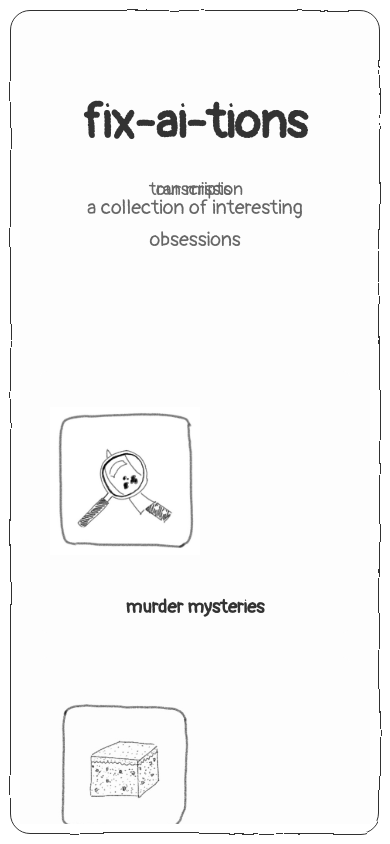
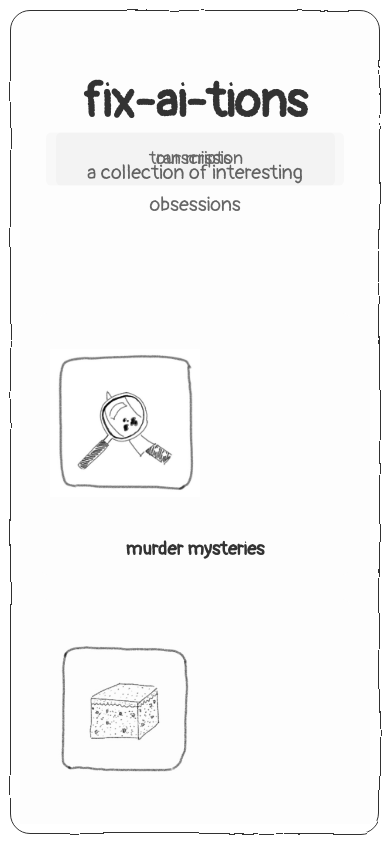
Before and after one commit to singhh5050/fixaitions, a website: page index.html in a window 390 px wide. Drawn offline with Linux system fonts and the light colour scheme.

Commit message:
one last attempt at non-overlapping text

```diff
--- a/index.html
+++ b/index.html
@@ -115,8 +115,8 @@
     <div class="content-area">
         <div class="container">
             <div class="header">
-                <h1 style="padding: 15px 0; margin: 15px 0;">fix-ai-tions</h1>
-                <p style="margin-bottom: 25px;">a collection of interesting obsessions</p>
+                <h1 style="padding: 8px 0; margin: 8px 0;">fix-ai-tions</h1>
+                <p style="margin-bottom: 15px;">a collection of interesting obsessions</p>
                 <div class="nav-container">
                     <a href="our-mission.html" class="mission-link nav-links">our mission</a>
                     <a href="transcripts.html" class="transcripts-link nav-links">transcripts</a>
--- a/responsive.css
+++ b/responsive.css
@@ -71,13 +71,13 @@
     }
 
     .header {
-        padding: 15px 0 25px; /* Adjust padding for smaller screens */
+        padding: 8px 0 15px; /* Reduced padding by ~50% */
     }
 
     .header h1 {
         font-size: 32px;
-        margin-bottom: 30px; /* Increase bottom margin of title */
-        padding: 15px 0; /* Maintain vertical padding on smaller screens */
+        margin-bottom: 15px; /* Reduced from 30px */
+        padding: 8px 0; /* Reduced from 15px */
     }
 
     .profile-info h2 {
@@ -93,8 +93,9 @@
         position: static;
         display: block;
         text-align: center;
-        margin: 10px auto;
+        margin: 8px auto;
         transform: none;
+        padding: 12px 18px; /* Increased padding for better touch targets */
     }
 
     /* Create a layout for the links below the title */
@@ -102,13 +103,14 @@
         display: flex;
         flex-direction: column;
         align-items: center;
-        padding-bottom: 20px; /* Extra padding at the bottom */
+        padding-bottom: 12px; /* Reduced from 20px */
     }
 
     /* Style the navigation links to be horizontally centered */
     .header .nav-links {
         margin: 5px 0;
-        padding: 5px 10px;
+        padding: 10px 20px; /* Increased horizontal padding */
+        border-radius: 5px;
     }
 
     /* Create a navigation container for the links */
@@ -117,7 +119,7 @@
         flex-direction: row;
         justify-content: center;
         gap: 20px;
-        margin-top: 20px; /* Increase space between title and links */
+        margin-top: 15px; /* Reduced from 20px */
         width: 100%;
         position: static; /* Override absolute positioning */
         transform: none;
@@ -141,8 +143,9 @@
     /* Ensure the links have enough space and are easy to tap */
     .header .nav-links {
         font-size: 18px;
-        padding: 8px 15px;
-        margin: 10px 0;
+        padding: 12px 24px; /* Larger padding for easier tapping */
+        margin: 8px 0;
+        background-color: rgba(0,0,0,0.02); /* Very subtle background */
     }
 
     .chat-container {
--- a/styles.css
+++ b/styles.css
@@ -429,16 +429,16 @@ body::before {
 /* Header and navigation styling */
 .header {
     text-align: center;
-    margin-bottom: 30px;
+    margin-bottom: 20px;
     position: relative;
-    padding: 20px 0; /* Add vertical padding to the header */
+    padding: 10px 0;
 }
 
 .header h1 {
     font-size: 48px;
-    margin-bottom: 10px;
-    padding: 20px 0; /* Add vertical padding to create more space */
-    margin-top: 15px; /* Add more top margin */
+    margin-bottom: 8px;
+    padding: 10px 0;
+    margin-top: 8px;
 }
 
 .header p {
@@ -452,7 +452,7 @@ body::before {
     top: 75%;
     transform: translateY(-50%);
     width: 100%;
-    pointer-events: none; /* Allow clicks to pass through container */
+    pointer-events: none;
 }
 
 .transcripts-link {
@@ -464,11 +464,14 @@ body::before {
     color: #666;
     text-decoration: none;
     transition: color 0.2s ease;
-    pointer-events: auto; /* Re-enable clicks on the link */
+    pointer-events: auto;
+    padding: 10px 15px;
+    border-radius: 5px;
 }
 
 .transcripts-link:hover {
     color: #333;
+    background-color: rgba(0,0,0,0.05);
 }
 
 .mission-link {
@@ -480,9 +483,18 @@ body::before {
     color: #666;
     text-decoration: none;
     transition: color 0.2s ease;
-    pointer-events: auto; /* Re-enable clicks on the link */
+    pointer-events: auto;
+    padding: 10px 15px;
+    border-radius: 5px;
 }
 
 .mission-link:hover {
     color: #333;
+    background-color: rgba(0,0,0,0.05);
 }
+
+/* Style for all nav links */
+.nav-links {
+    padding: 10px 15px;
+    transition: all 0.2s ease;
+}
```
